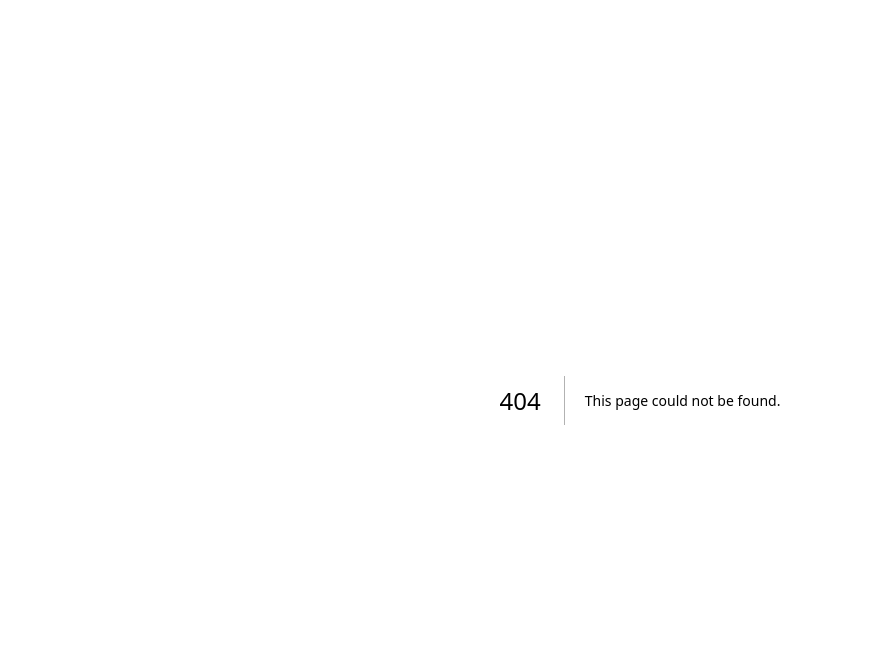
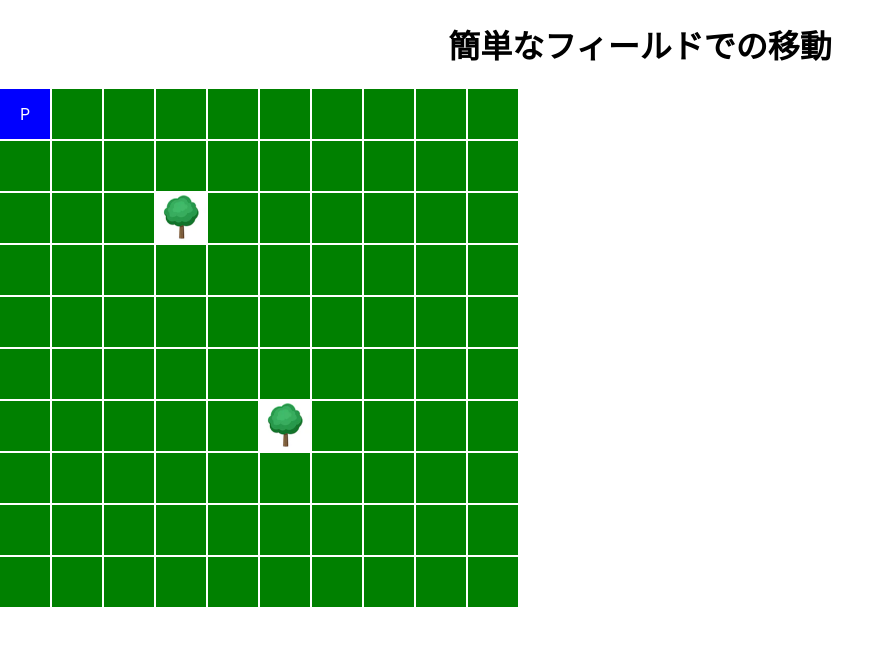
Before and after one commit to ytakahashi2020/radar_hackathon, a Next.js app: page /game in a window 1280 px wide. Before the commit this address had no page. Shown: the top 646 px of the page, without its empty margins (0-895 px from the left). Built offline with nearby package versions, Linux system fonts and the light colour scheme.

Commit message:
first commit

```diff
--- a/package.json
+++ b/package.json
@@ -10,10 +10,11 @@
   },
   "dependencies": {
     "next": "14.2.8",
-    "react": "18.3.1",
+    "react": "^18.3.1",
     "react-dom": "18.3.1"
   },
   "devDependencies": {
+    "@types/react": "18.3.5",
     "eslint": "9.9.1",
     "eslint-config-next": "14.2.8"
   }
--- /dev/null
+++ b/pages/game.tsx
@@ -0,0 +1,104 @@
+import { useState, useEffect } from "react";
+
+const tileSize = 50; // タイルのサイズ
+const fieldWidth = 10; // フィールドの横のタイル数
+const fieldHeight = 10; // フィールドの縦のタイル数
+
+// 木を配置する位置
+const treePositions = [
+  { x: 3, y: 2 }, // (3, 2) に木を配置
+  { x: 5, y: 6 }, // (5, 6) に木を配置
+];
+
+// 木があるかどうかをチェックする関数
+const isTreePosition = (x: number, y: number) => {
+  return treePositions.some((pos) => pos.x === x && pos.y === y);
+};
+
+const Game = () => {
+  const [playerPosition, setPlayerPosition] = useState({ x: 0, y: 0 });
+
+  // キー入力による移動処理
+  const handleKeyPress = (e: KeyboardEvent) => {
+    setPlayerPosition((prev) => {
+      let newPos = { ...prev };
+
+      switch (e.key) {
+        case "ArrowUp":
+          if (prev.y > 0 && !isTreePosition(prev.x, prev.y - 1)) newPos.y -= 1;
+          break;
+        case "ArrowDown":
+          if (prev.y < fieldHeight - 1 && !isTreePosition(prev.x, prev.y + 1))
+            newPos.y += 1;
+          break;
+        case "ArrowLeft":
+          if (prev.x > 0 && !isTreePosition(prev.x - 1, prev.y)) newPos.x -= 1;
+          break;
+        case "ArrowRight":
+          if (prev.x < fieldWidth - 1 && !isTreePosition(prev.x + 1, prev.y))
+            newPos.x += 1;
+          break;
+        default:
+          break;
+      }
+
+      return newPos;
+    });
+  };
+
+  useEffect(() => {
+    // キーイベントリスナーを設定
+    window.addEventListener("keydown", handleKeyPress);
+    return () => {
+      window.removeEventListener("keydown", handleKeyPress);
+    };
+  }, []);
+
+  return (
+    <div style={{ textAlign: "center" }}>
+      <h1>簡単なフィールドでの移動</h1>
+      <div
+        style={{
+          display: "grid",
+          gridTemplateColumns: `repeat(${fieldWidth}, ${tileSize}px)`,
+          gridTemplateRows: `repeat(${fieldHeight}, ${tileSize}px)`,
+          gap: "2px",
+        }}
+      >
+        {/* フィールドの生成 */}
+        {Array.from({ length: fieldWidth * fieldHeight }).map((_, index) => {
+          const x = index % fieldWidth;
+          const y = Math.floor(index / fieldWidth);
+          const isPlayer = playerPosition.x === x && playerPosition.y === y;
+          const isTree = isTreePosition(x, y);
+
+          return (
+            <div
+              key={index}
+              style={{
+                width: tileSize,
+                height: tileSize,
+                backgroundColor: isPlayer ? "blue" : "green",
+                display: "flex",
+                justifyContent: "center",
+                alignItems: "center",
+              }}
+            >
+              {isPlayer ? (
+                <span style={{ color: "white" }}>P</span>
+              ) : isTree ? (
+                <img
+                  src="/images/tree.png"
+                  alt="Tree"
+                  style={{ width: "100%", height: "100%" }}
+                />
+              ) : null}
+            </div>
+          );
+        })}
+      </div>
+    </div>
+  );
+};
+
+export default Game;
```
Also changed, not shown: pages/index.js (deleted, +0 -69 lines), pages/index.tsx (added, +15 -0 lines), tsconfig.json (added, +29 -0 lines), next-env.d.ts (added), public/images/tree.png (added), 1 other file (tests, documents, lock files or other folders).
